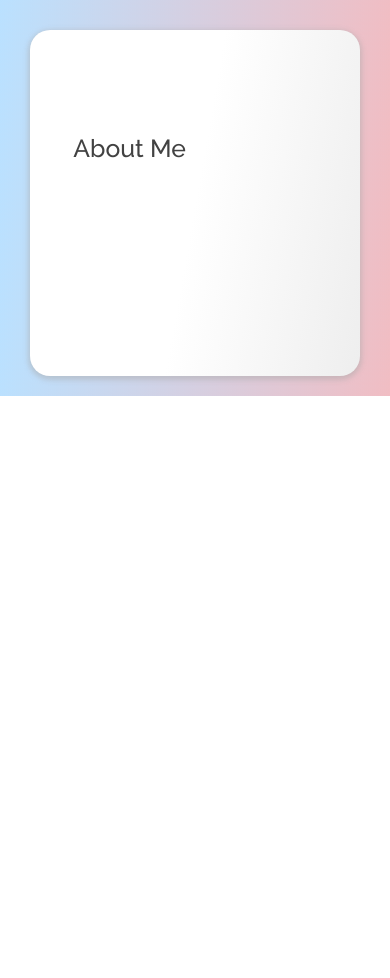
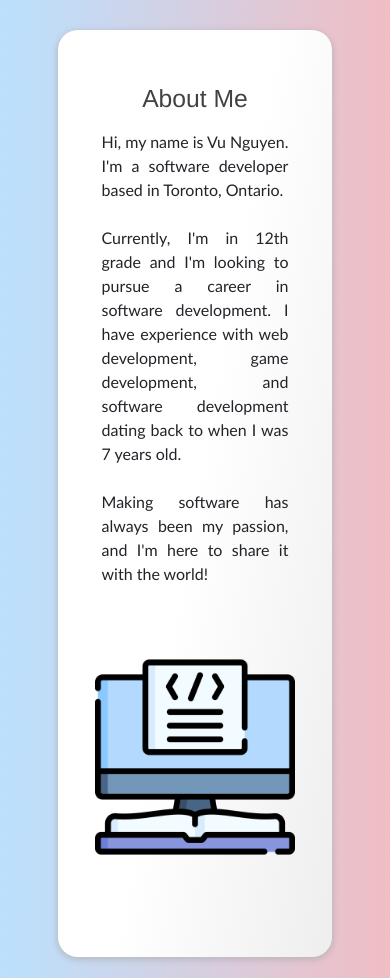
Before and after one commit to vunguyen312/vunguyen312.github.io, a React (Create React App) app: page / in a window 390 px wide. Shown: the part 860-1838 px from the top of the page. Before the commit the page ends 1256 px from the top, so only its background shows below. Built offline with nearby package versions, Linux system fonts and the light colour scheme.

Commit message:
Added small about section in homepage

```diff
--- a/src/components/Home.jsx
+++ b/src/components/Home.jsx
@@ -1,7 +1,9 @@
 import { Col, Row, Container } from "react-bootstrap";
 import { AiFillGithub } from "react-icons/ai";
 import { FaLinkedinIn } from "react-icons/fa";
+import CSIcon from "../assets/csgraphic.png";
 import SetTitle from "./vfx/SetTitle";
+import FadeIn from "./vfx/FadeIn";
 
 function Home() {
     return(
@@ -38,9 +40,27 @@ function Home() {
                         </ul>
                     </Col>
                 </Row>
-                <div className="home-about-description">
-                    <h2 className="home-about-title">About Me</h2>
-                </div>
+                <FadeIn>
+                    <div className="home-about-description">
+                        <Row>
+                            <Col md={8}>
+                                <h2 className="home-about-title">About Me</h2>
+                                <p className="home-about-body">
+                                    Hi, my name is Vu Nguyen. I'm a software developer based in Toronto, Ontario.
+                                    <br />
+                                    <br />
+                                    Currently, I'm in 12th grade and I'm looking to pursue a career in software development. I have experience with web development, game development, and software development dating back to when I was 7 years old.
+                                    <br />
+                                    <br />
+                                    Making software has always been my passion, and I'm here to share it with the world!
+                                </p>
+                            </Col>
+                            <Col md={4}>
+                                <img src={CSIcon} alt="CS Icon" className="home-about-image"/>
+                            </Col>
+                        </Row>
+                    </div>
+                </FadeIn>
                 <div className="white-space"></div>
             </Container>
         </section>
--- a/src/styles.css
+++ b/src/styles.css
@@ -213,9 +213,24 @@ nav {
     margin-top: clamp(250px, 20vw, 50px) !important;
     margin: auto;
     padding-top: 50px !important;
-    width: 90% !important;
-    padding-bottom: 200px !important;
+    width: 75% !important;
+    padding-bottom: 100px !important;
     background-color: #ffffff;
+}
+
+.home-about-body {
+    margin-top: 5px;
+    margin-left: 10vw;
+    margin-right: 5vw;
+    padding: .3rem !important;
+    text-align: left;
+    font-family:'Trebuchet MS', 'Lucida Sans Unicode', 'Lucida Grande', 'Lucida Sans', Arial, sans-serif;
+}
+
+.home-about-image {
+    margin-top: 50px;
+    margin-right: 10vw;
+    width: clamp(200px, 30vw, 250px);
 }
 
 .white-space {
@@ -228,6 +243,22 @@ nav {
     margin-top: 50px !important;
     margin-left: 10vw !important;
     display: flex;
+    font-family: 'Franklin Gothic Medium', 'Arial Narrow', Arial, sans-serif;
+}
+
+@media screen and (max-width: 900px) {
+    .home-about-body {
+        margin-right: 10vw;
+        text-align: justify !important;
+    }
+    .home-about-title {
+        margin-top: 0px !important;
+        justify-content: center;
+        margin-left: 0px !important;
+    }
+    .home-about-image {
+        margin-right: 0px;
+    }
 }
 
 /* GENERAL VFX */
```
Also changed, not shown: src/assets/csgraphic.png (added).
